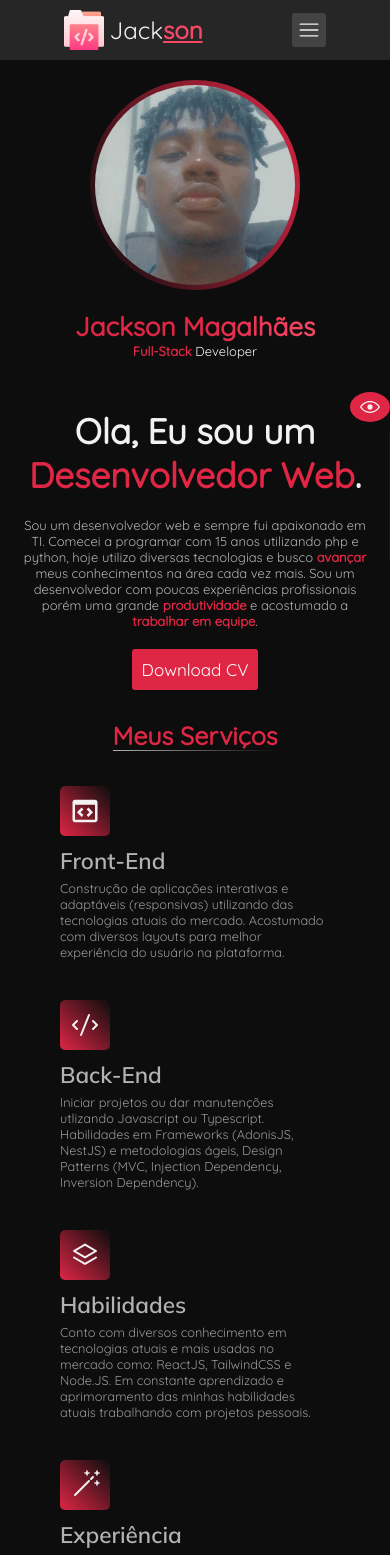
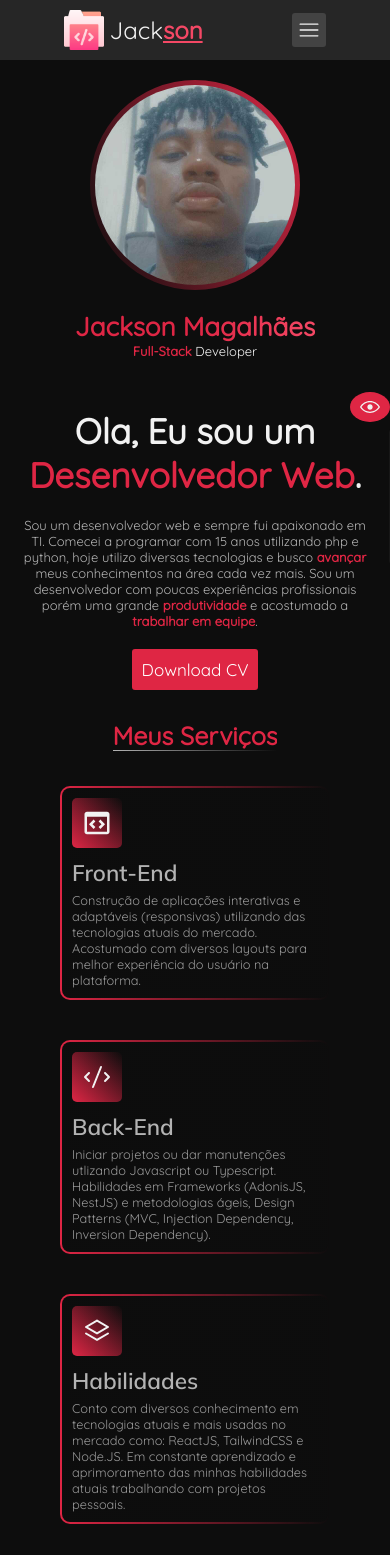
Before and after one commit to Jackson-SM/Portfolio, a React (Vite) app: page / in a window 390 px wide. Shown: the top 1555 px of the page. Built offline with nearby package versions, Linux system fonts and the light colour scheme.

Commit message:
fix: navbar responsive fixed

```diff
--- a/src/components/Navbar/index.tsx
+++ b/src/components/Navbar/index.tsx
@@ -13,10 +13,6 @@ export function Navbar() {
 
   const toggleMinimizedNavbar = () => {
     setMinimizedNavbar((minimizedValueBefore) => !minimizedValueBefore);
-    const carousel = document.querySelector('.carousel');
-    carousel?.classList.toggle('no_scroll');
-    const buttonCv = document.querySelector('.button_cv');
-    buttonCv?.classList.toggle('nav_minified');
   };
   return (
     <StyledNavbar>
--- a/src/components/Navbar/styles.ts
+++ b/src/components/Navbar/styles.ts
@@ -44,15 +44,17 @@ export const StyledNavbar = styled('nav', {
 
   background: '$backgroundLight',
 
+  position: 'relative',
+
   '@medium': {
     [`& ${LinksNavbar}`]: {
-      position: 'fixed',
+      position: 'absolute',
 
-      flexDirection: 'column',
       alignItems: 'center',
       justifyContent: 'center',
+      flexDirection: 'row',
 
-      background: 'rgba(33, 33, 33, 0.92)',
+      background: '$background',
       width: '100%',
 
       top: 0,
--- a/src/pages/Home/components/SectionServices/SkillIndividualCard/styles.ts
+++ b/src/pages/Home/components/SectionServices/SkillIndividualCard/styles.ts
@@ -4,8 +4,9 @@ export const StyledSkillIndividualCard = styled('div', {
   /*   linearGradient: 'to right,transparent 90%, $primary',
   border: '2px solid $backgroundLight'
   */
-  maxWidth: '400px',
-  borderRadius: 5,
+  position: 'relative',
+
+  maxWidth: '600px',
   display: 'flex',
   flexDirection: 'column',
   gap: 10,
@@ -16,9 +17,24 @@ export const StyledSkillIndividualCard = styled('div', {
 
   fontSize: 15,
 
+  padding: 10,
+
+  border: ' 2px solid transparent',
+  borderRadius: 10,
+  background: 'linear-gradient(to right, $background, $background),linear-gradient(to right, $primary , transparent)',
+  backgroundClip: 'padding-box, border-box',
+  backgroundOrigin: 'padding-box, border-box',
+
+  transition: 'all ease 130ms',
+
   '@large': {
     margin: '0',
     maxWidth: '100%',
+  },
+
+  '&:hover': {
+    boxShadow: '0 0 10px 10px $background',
+    transform: 'scale(1.04)',
   },
 });
 
```
